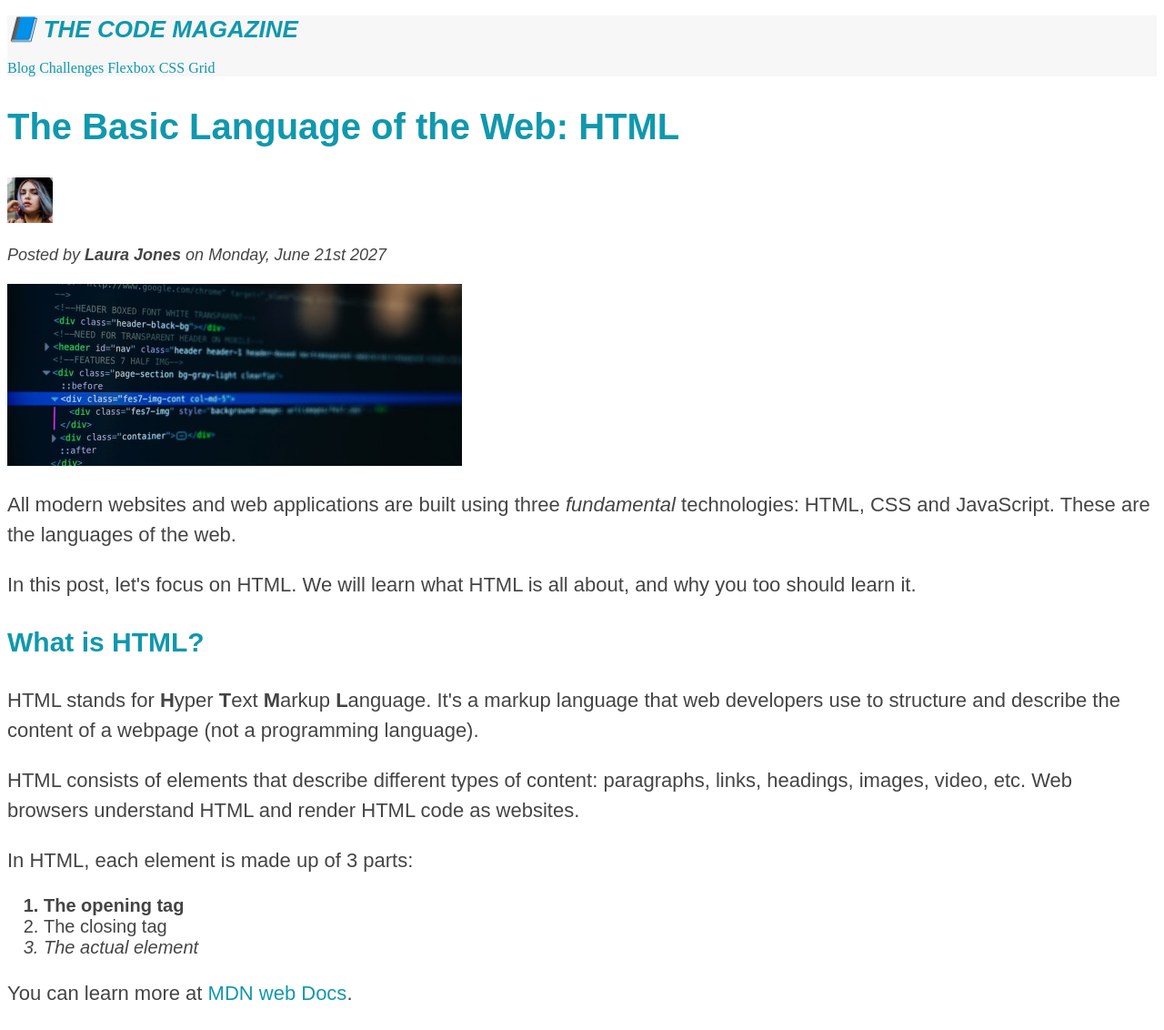
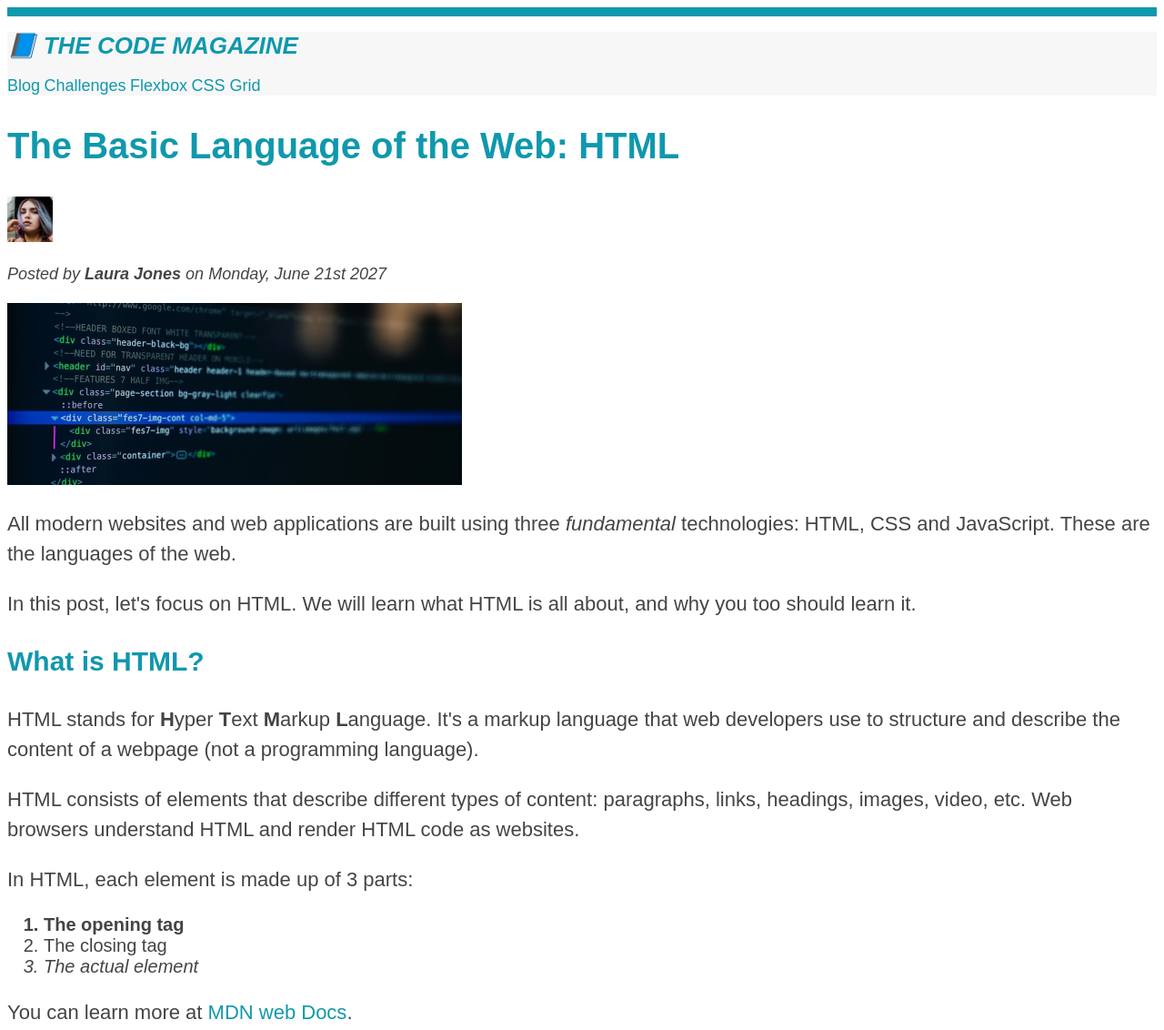
Before and after one commit to SteezyMr/Fundamentals, a plain HTML site: page index.html in a window 1280 px wide. Shown: the top 1132 px of the page at 91% size. Drawn offline with Linux system fonts and the light colour scheme.

Commit message:
another one

```diff
--- a/style.css
+++ b/style.css
@@ -1,11 +1,12 @@
-h1,
-h2,
-h3,
-h4,
-p,
-li {
+/* * {
+  border-bottom: 10px solid #1098ad;
+} */
+
+body {
+  color: #444;
   font-family: sans-serif;
-  color: #444;
+
+  border-top: 10px solid #1098ad;
 }
 
 h1,
@@ -120,3 +121,7 @@ a:hover {
   background-color: aqua;
   font-style: italic;
 } */
+
+nav a:link {
+  font-size: 18px;
+}
```
